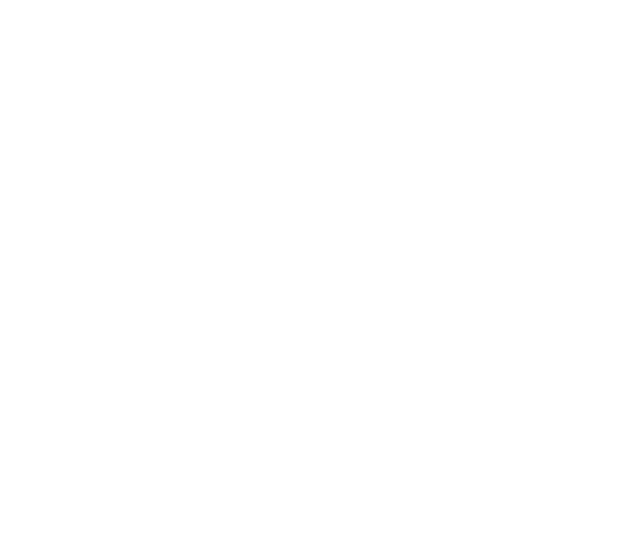
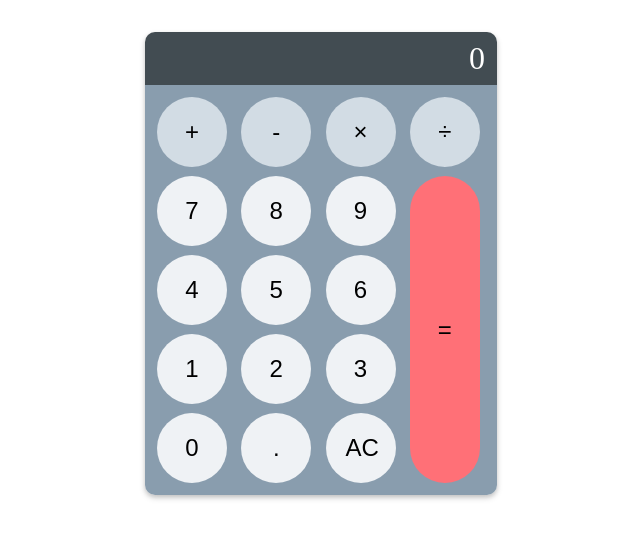
Before and after one commit to ZackHoang/calculator, a plain HTML site: page index.html in a window 1280 px wide. Shown: the whole page, without its empty margins (319-959 px from the left). Drawn offline with Linux system fonts and the light colour scheme.

Commit message:
Create calculator layout
Tutorial used: https://www.cssacademy.com/blog/create-a-calculator-in-html-and-css

```diff
--- a/index.html
+++ b/index.html
@@ -4,9 +4,31 @@
     <meta charset="UTF-8">
     <meta name="viewport" content="width=device-width, initial-scale=1.0">
     <title>Calculator</title>
+    <link rel="stylesheet" href="style.css">
     <script src ="calculator.js"></script>
 </head>
 <body>
-
+    <div class="calculator">
+        <div class="calculator__output">0</div>
+        <div class="calculator__keys">
+          <button class="calculator__key calculator__key--operator">+</button>
+          <button class="calculator__key calculator__key--operator">-</button>
+          <button class="calculator__key calculator__key--operator">&times;</button>
+          <button class="calculator__key calculator__key--operator">÷</button>
+          <button class="calculator__key">7</button>
+          <button class="calculator__key">8</button>
+          <button class="calculator__key">9</button>
+          <button class="calculator__key">4</button>
+          <button class="calculator__key">5</button>
+          <button class="calculator__key">6</button>
+          <button class="calculator__key">1</button>
+          <button class="calculator__key">2</button>
+          <button class="calculator__key">3</button>
+          <button class="calculator__key">0</button>
+          <button class="calculator__key">.</button>
+          <button class="calculator__key">AC</button>
+          <button class="calculator__key calculator__key--enter">=</button>
+        </div>
+      </div>
 </body>
 </html>
--- a/style.css
+++ b/style.css
@@ -0,0 +1,56 @@
+.calculator {
+    border-radius: 10px;
+    box-shadow: 0px 3px 6px 0px rgba(0, 0, 0, 0.15), 0px 2px 4px 0px rgba(0, 0, 0, 0.12);
+    margin-inline-start: auto;
+    margin-inline-end: auto;
+    margin-block-start: 2em;
+    max-inline-size: 22rem;
+    overflow: hidden;
+  }
+  .calculator__output {
+    background: hsl(202, 11%, 29%);
+    color: hsl(255, 100%, 100%);
+    font-size: 2rem;
+    padding-block-start: 0.5rem;
+    padding-block-end: 0.5rem;
+    padding-inline-end: 0.75rem;
+    text-align: end;
+  }
+  .calculator__keys {
+    padding: 0.5rem;
+    display: grid;
+    grid-template-columns: repeat(4, 1fr);
+    grid-gap: 1px;
+    background: hsl(207, 19%, 61%);
+  }
+  .calculator__key {
+    background: hsl(210, 25%, 95%);
+    border: none;
+    font-size: 2rem;
+    padding-block-start: 1rem;
+    padding-block-end: 1rem;
+    padding-inline-end: 1.25rem;
+    padding-inline-start: 1.25rem;
+    font-size: 1.5rem;
+    inline-size: 70px;
+    block-size: 70px;
+    margin: 0.25rem;
+    border-radius: 40px;
+  }
+  .calculator__key:active,
+  .calculator__key:focus {
+    box-shadow: 0 0 8px 0 rgba(0, 0, 0, 0.3) inset;
+    outline: none;
+  }
+  .calculator__key--operator {
+    background: hsl(208, 25%, 86%);
+  }
+  .calculator__key--operator:active {
+    background: hsl(208, 24%, 80%);
+  }
+  .calculator__key--enter {
+    grid-column: 4 / 5;
+    grid-row: 2 / span 4;
+    background: hsl(357, 100%, 72%);
+    height: auto;
+  }
```
